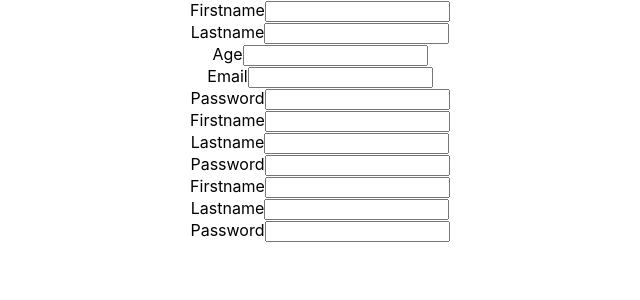
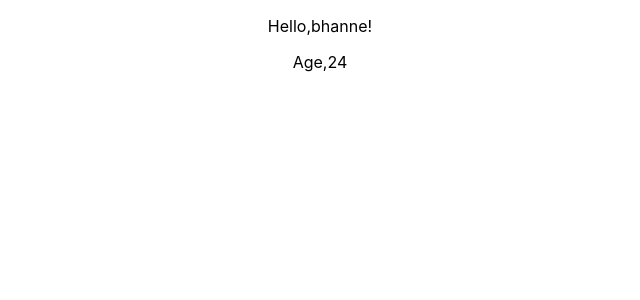
Before and after one commit to NavaneethaMella/react-dev, a React (Create React App) app: page / in a window 1280 px wide. Shown: the top 300 px of the page, without its empty margins (320-960 px from the left). Built offline with nearby package versions, Linux system fonts and the light colour scheme.

Commit message:
propsusage

```diff
--- a/src/App.js
+++ b/src/App.js
@@ -1,17 +1,11 @@
 import React from 'react'
 import './App.css';
-import Forms from './Forms'
-import  Formyup from './Formyup'
-import Formredboil from './Formredboil'
+
+import Prop from './Prop'
 function App() {
   return (
     <div className="App">
-   <Forms></Forms>
-
-   <Formyup></Formyup>
-
-   <Formredboil></Formredboil>
-
+  <Prop></Prop>
     </div>
   );
 }
--- /dev/null
+++ b/src/Childcomponent.js
@@ -0,0 +1,9 @@
+function Childcomponent(props){
+    return(
+        <div>
+     <p>Hello,{props.name}! </p>
+     <p>Age,{props.age}</p>
+     </div>
+    )
+}
+export default Childcomponent
--- /dev/null
+++ b/src/Prop.js
@@ -0,0 +1,7 @@
+import Childcomponent from './Childcomponent'
+function Prop(){
+    return(
+        <Childcomponent name={"bhanne"} age={24}/>
+    )
+}
+export default Prop
```
Also changed, not shown: 1 other file (tests, documents, lock files or other folders).
